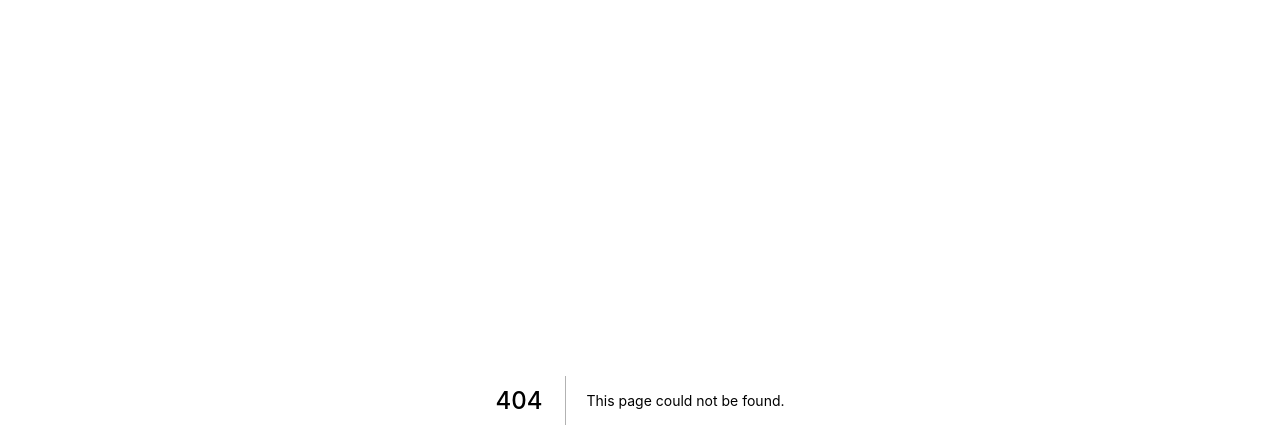
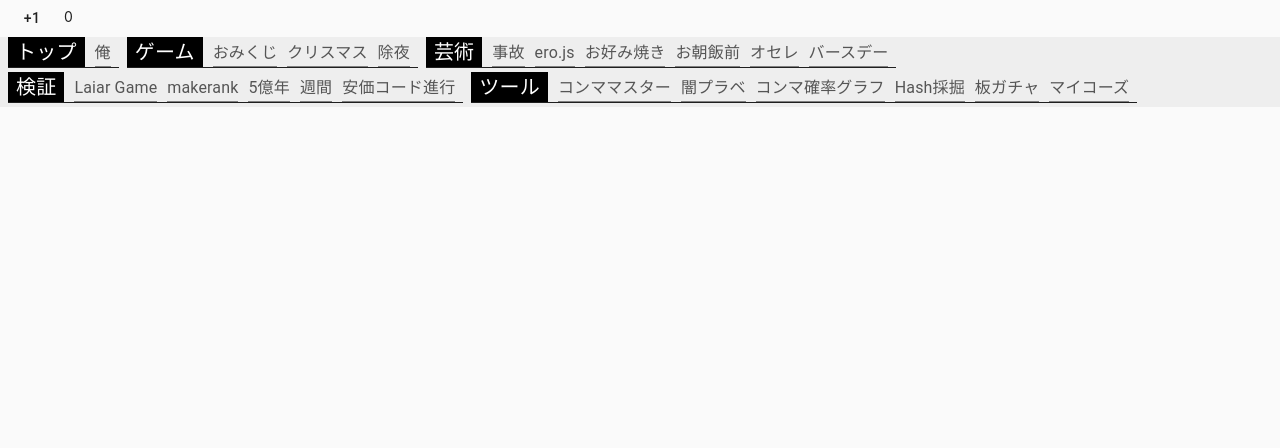
Before and after one commit to vipzero/hello, a Next.js app: page /template/template in a window 1280 px wide. Before the commit this address had no page. Shown: the top 448 px of the page. Built offline with nearby package versions, Linux system fonts and the light colour scheme; a web font is replaced by a local one.

Commit message:
update template

```diff
--- /dev/null
+++ b/src/pages/template/template.tsx
@@ -0,0 +1,22 @@
+import { useState } from 'react'
+import { Button } from '@material-ui/core'
+import Layout from '../../components/Layout'
+
+function Base() {
+	const [count, setCount] = useState<number>(0)
+
+	return (
+		<div>
+			<Button onClick={() => setCount(c => c + 1)}>+1</Button>
+			{count}
+		</div>
+	)
+}
+
+const BasePage = () => (
+	<Layout title="タイトル">
+		<Base />
+	</Layout>
+)
+
+export default BasePage
```
